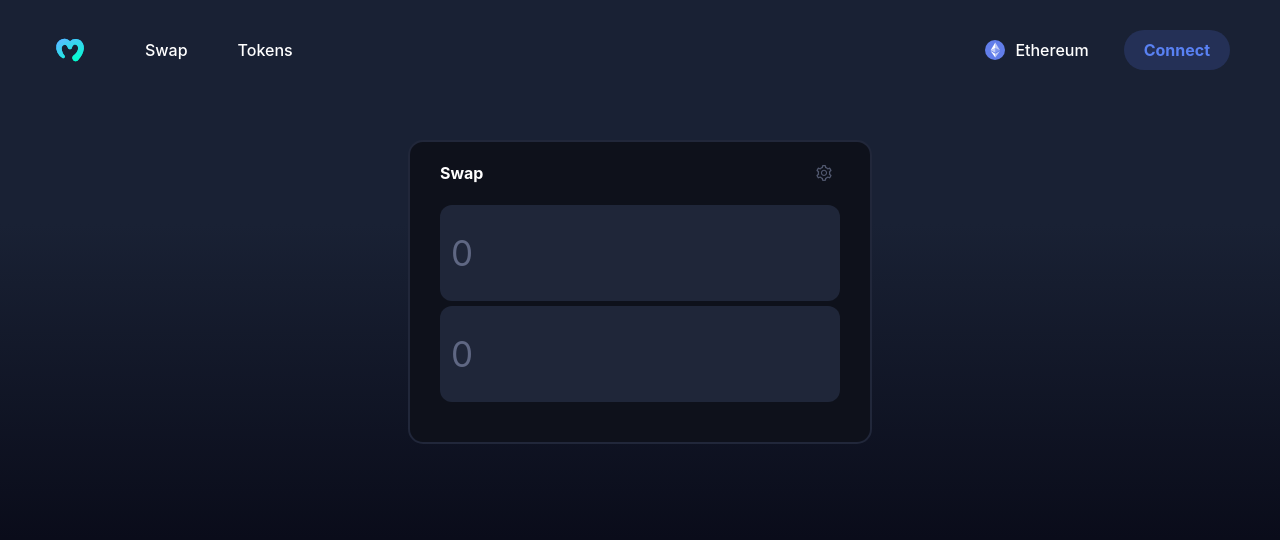
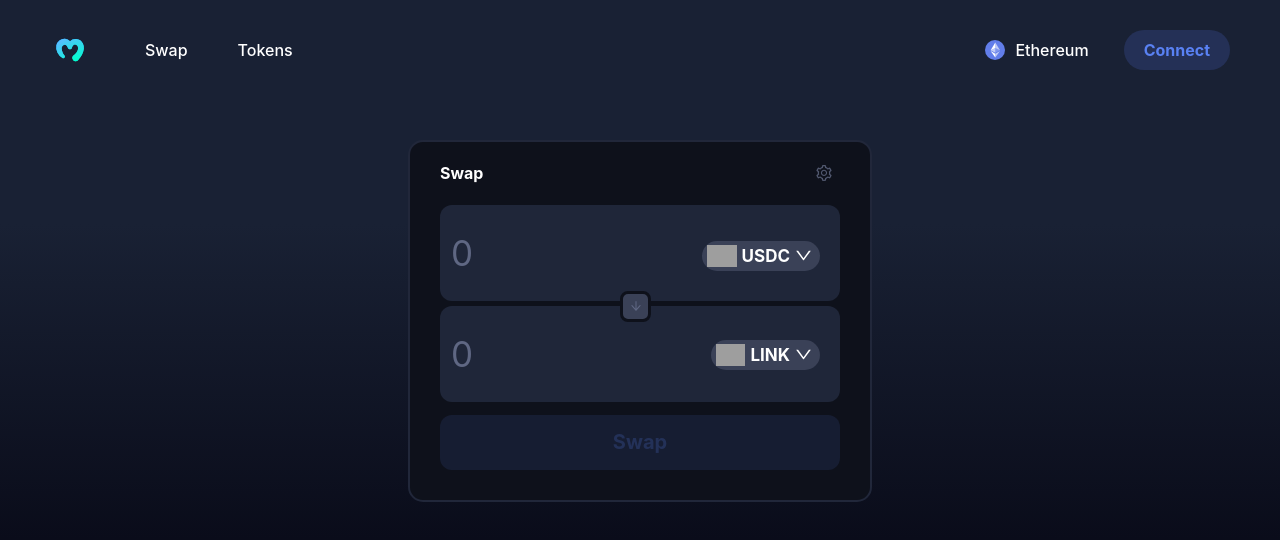
Before and after one commit to zntb/web3-dex, a React (Create React App) app in the folder dex/: page / in a window 1280 px wide. Shown: the top 540 px of the page. Built offline with nearby package versions, Linux system fonts and the light colour scheme; grey boxes are pictures that could not be loaded.

Commit message:
Add Token Choices

```diff
--- a/dex/src/components/Swap.js
+++ b/dex/src/components/Swap.js
@@ -5,11 +5,16 @@ import {
   DownOutlined,
   SettingOutlined,
 } from '@ant-design/icons';
+import tokenList from '../tokenList.json';
 
 function Swap() {
   const [slippage, setSlippage] = useState(2.5);
   const [tokenOneAmount, setTokenOneAmount] = useState(null);
   const [tokenTwoAmount, setTokenTwoAmount] = useState(null);
+  const [tokenOne, setTokenOne] = useState(tokenList[0]);
+  const [tokenTwo, setTokenTwo] = useState(tokenList[1]);
+  const [isOpen, setIsOpen] = useState(false);
+  const [changeToken, setChangeToken] = useState(1);
 
   function handleSlippageChange(e) {
     setSlippage(e.target.value);
@@ -17,6 +22,27 @@ function Swap() {
 
   function changeAmount(e) {
     setTokenOneAmount(e.target.value);
+  }
+
+  function switchTokens() {
+    const one = tokenOne;
+    const two = tokenTwo;
+    setTokenOne(two);
+    setTokenTwo(one);
+  }
+
+  function openModal(asset) {
+    setChangeToken(asset);
+    setIsOpen(true);
+  }
+
+  function modifyToken(i) {
+    if (changeToken === 1) {
+      setTokenOne(tokenList[i]);
+    } else {
+      setTokenTwo(tokenList[i]);
+    }
+    setIsOpen(false);
   }
 
   const settings = (
@@ -33,6 +59,31 @@ function Swap() {
   );
 
   return (
+    <>
+      <Modal
+        open={isOpen}
+        footer={null}
+        onCancel={() => setIsOpen(false)}
+        title="Select a token"
+      >
+        <div className="modalcontent">
+          {tokenList?.map((e, i) => {
+            return (
+              <div
+                className="tokenChoice"
+                key={i}
+                onClick={() => modifyToken(i)}
+              >
+                <img src={e.img} alt={e.ticker} className="tokenLogo" />
+                <div className="tokenChoiceNames">
+                  <div className="tokenName">{e.name}</div>
+                  <div className="tokenTicker">{e.ticker}</div>
+                </div>
+              </div>
+            );
+          })}
+        </div>
+      </Modal>
       <div className="tradeBox">
         <div className="tradeBoxHeader">
           <h4>Swap</h4>
@@ -53,8 +104,25 @@ function Swap() {
             // disabled={!prices}
           />
           <Input placeholder="0" value={tokenTwoAmount} disabled={true} />
+          <div className="switchButton" onClick={switchTokens}>
+            <ArrowDownOutlined className="switchArrow" />
+          </div>
+          <div className="assetOne" onClick={() => openModal(1)}>
+            <img src={tokenOne.img} alt="assetOneLogo" className="assetLogo" />
+            {tokenOne.ticker}
+            <DownOutlined />
+          </div>
+          <div className="assetTwo" onClick={() => openModal(2)}>
+            <img src={tokenTwo.img} alt="assetOneLogo" className="assetLogo" />
+            {tokenTwo.ticker}
+            <DownOutlined />
           </div>
         </div>
+        <div className="swapButton" disabled={!tokenOneAmount}>
+          Swap
+        </div>
+      </div>
+    </>
   );
 }
 
```
Lines whose indentation alone changed are shown as unchanged.
